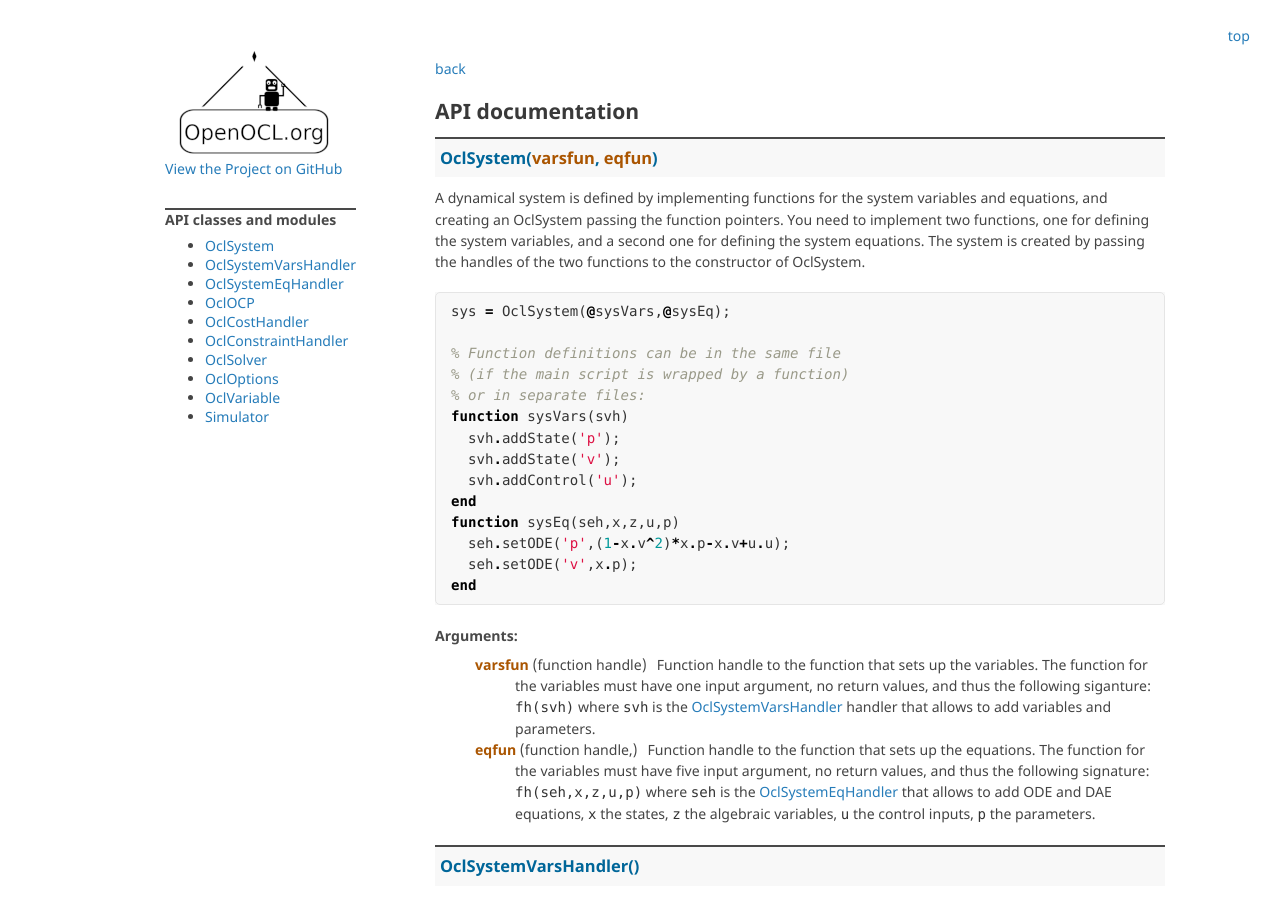
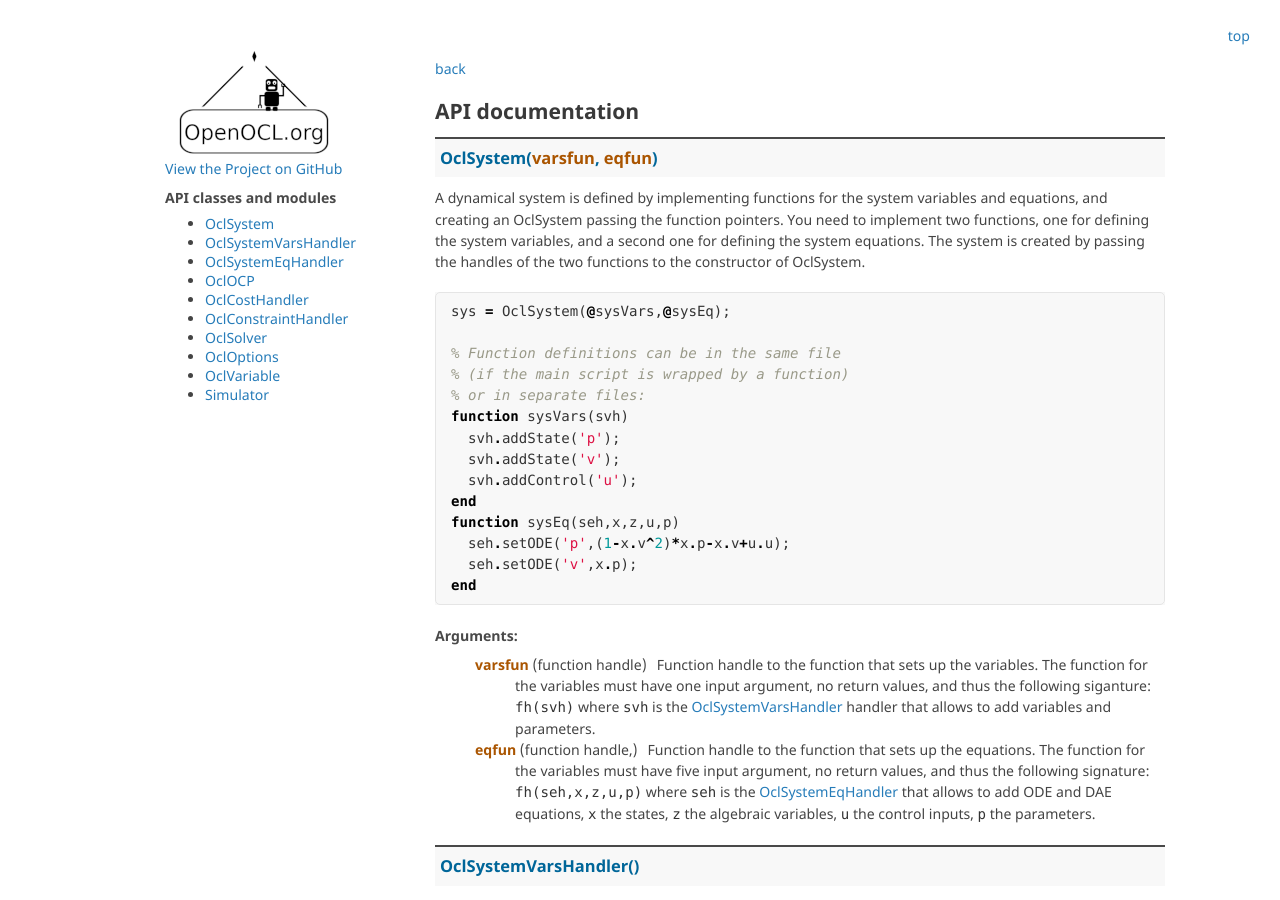
Before and after one commit to OpenOCL/openocl.github.io, a Jekyll site: the page built from api-docs.md, in a window 1280 px wide and 900 px high. Built offline with Jekyll 4.4.1, drawn with Linux system fonts in a browser that asks for light colours.

Commit message:
Update default.html

```diff
--- a/_layouts/default.html
+++ b/_layouts/default.html
@@ -45,10 +45,7 @@
             </ul>
           </div>
           {% endif %}
-        </div> <!-- header fixed -->
-
-        {% if page.title == "API documentation" %}
-        <div id="header-api">
+           {% if page.title == "API documentation" %}
           <div class="api" id="api-list">
             <h4> API classes and modules </h4>
 
@@ -64,9 +61,9 @@
             {% endfor %}
             </ul>
           </div>
-        </div>
         {% endif %}
 
+        </div> <!-- header fixed -->
       </header>
 
       <section>
```
